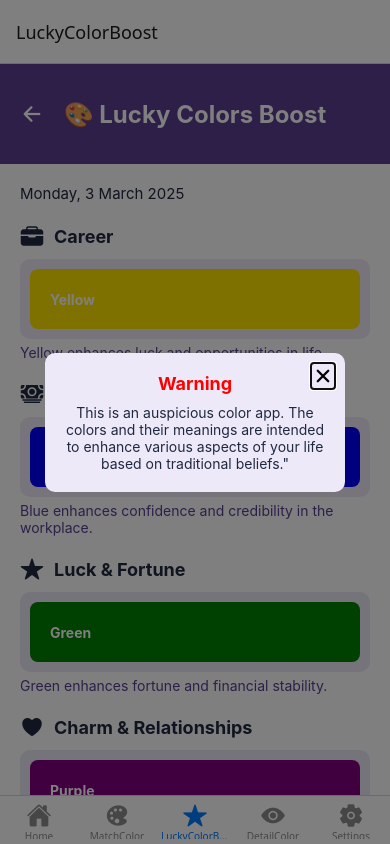
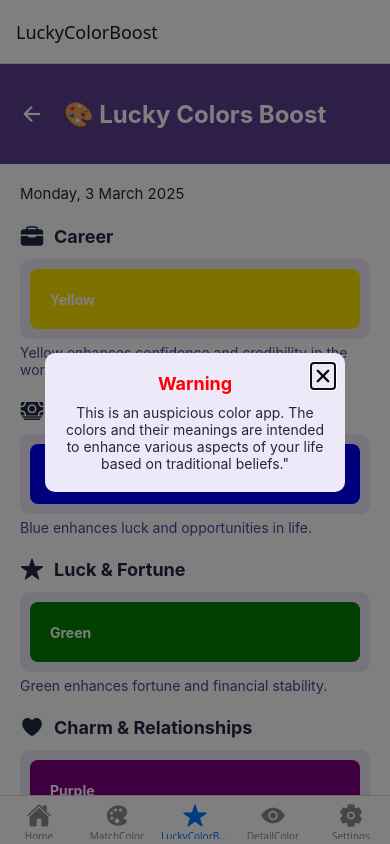
Before and after one commit to HassakornBuraurai/Charmony, a React Native app: screen /LuckyColorBoost in a window 390 px wide. Built offline with nearby package versions, Linux system fonts and the light colour scheme.

Commit message:
Update LuckyScreen

```diff
--- a/screens/LuckyColorBoostScreen.js
+++ b/screens/LuckyColorBoostScreen.js
@@ -40,14 +40,14 @@ export default function LuckyColorBoostScreen() {
               color: "#ffe200",
               name: "Yellow",
               description:
-                "Yellow enhances luck and opportunities in life.",
+                "Yellow enhances confidence and credibility in the workplace.",
             },
             {
               title: "Finance & Wealth",
               icon: "cash",
               color: "#0000FF",
               name: "Blue",
-              description: "Blue enhances confidence and credibility in the workplace.",
+              description: "Blue enhances luck and opportunities in life.",
             },
             {
               title: "Luck & Fortune",
@@ -61,7 +61,7 @@ export default function LuckyColorBoostScreen() {
               icon: "heart",
               color: "#800080",
               name: "Purple",
-              description: "Pink enhances charm and positive relationships.",
+              description: "Purple enhances charm and positive relationships.",
             },
           ].map((item, index) => (
             <View key={index} style={styles.colorSection}>
```
